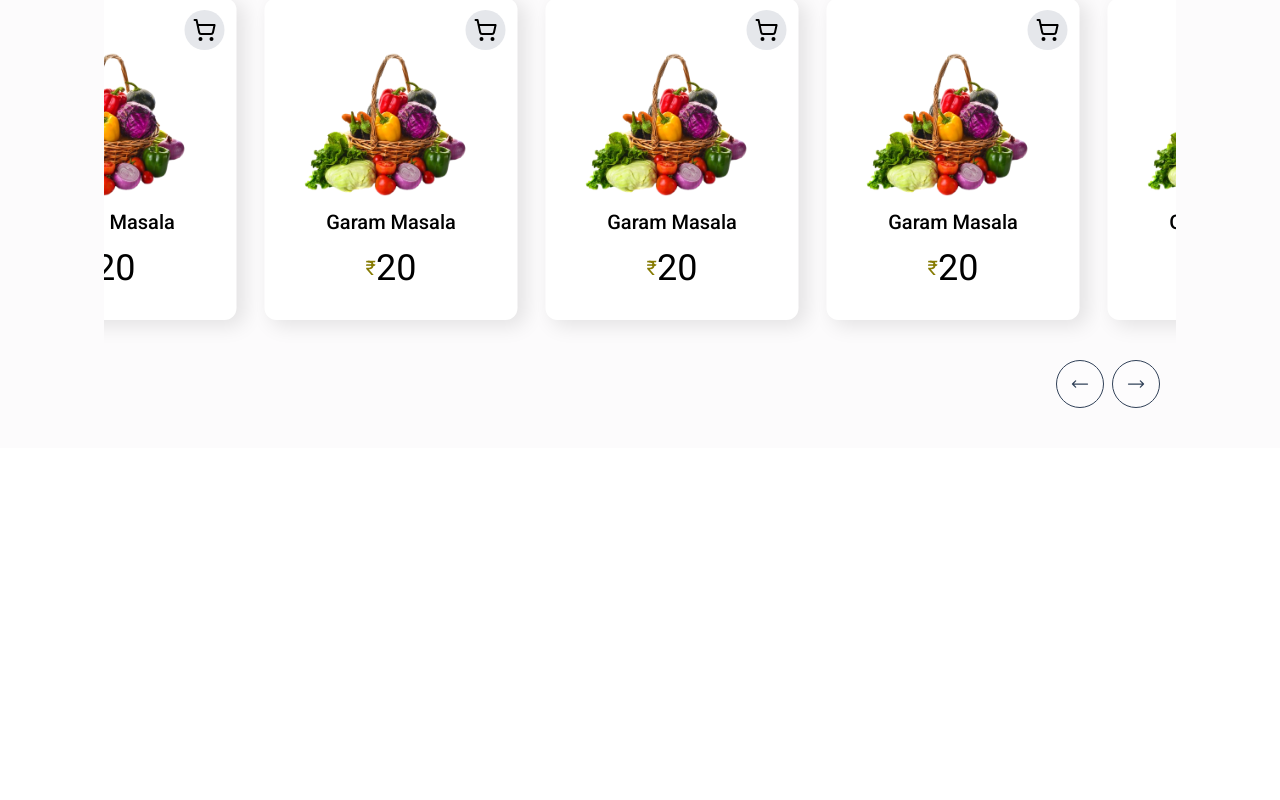
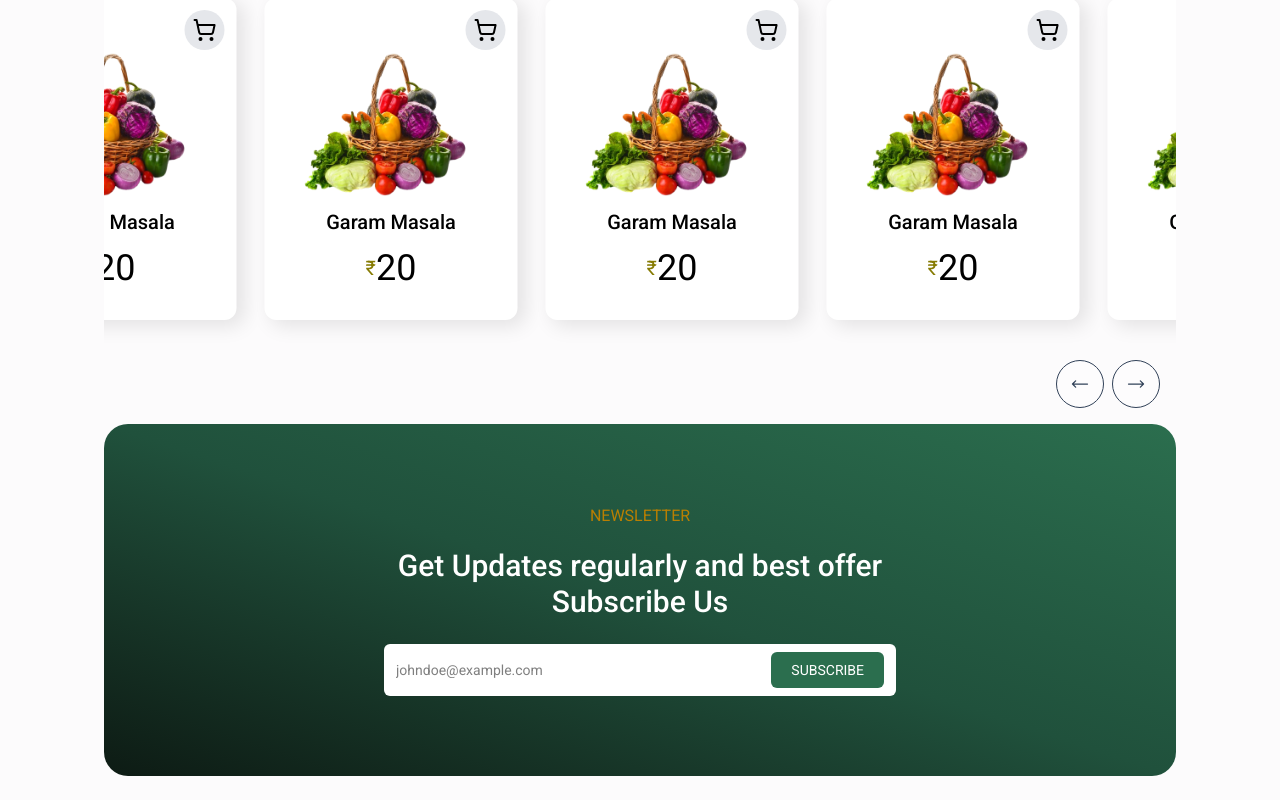
Before and after one commit to rishabhnema21/grocer, a React (Vite) app in the folder client/: page / in a window 1280 px wide. Shown: the part 1902-2702 px from the top of the page. Before the commit the page ends 2350 px from the top, so only its background shows below. Built offline with nearby package versions, Linux system fonts and the light colour scheme.

Commit message:
Add Newsletter to Home

```diff
--- a/client/src/components/Caraousel.jsx
+++ b/client/src/components/Caraousel.jsx
@@ -10,8 +10,8 @@ export default function Caraousel({ children }) {
       animationDuration: 600,
       gap: 20,
       breakpoints: {
-        1024: { perView: 2 },
-        640: { perView: 1 },
+        1024: { perView: 3, gap: 16 },
+        640: { perView: 2, gap:5 },
       },
     }).mount();
 
--- /dev/null
+++ b/client/src/components/Newsletter.jsx
@@ -0,0 +1,17 @@
+import React from 'react'
+
+const Newsletter = () => {
+  return (
+    <div className='py-10 md:py-20 rounded-3xl flex flex-col justify-center items-center w-full bg-gradient-to-bl from-[#2B6E4E] via-[#20513C] to-[#0D1B14]'>
+        <h2 className='text-[#b97f02]'>NEWSLETTER</h2>
+        <h1 className='text-white text-xl md:text-3xl font-medium mt-5'>Get Updates regularly and best offer</h1>
+        <span className='text-white text-xl md:text-3xl font-medium'>Subscribe Us</span>
+        <div className='bg-white w-auto md:w-lg rounded-md py-2 px-3 mt-6 flex justify-between items-center'>
+            <input type="text" className='text-sm outline-none w-3/4' placeholder='johndoe@example.com'/>
+            <button className='bg-[#2B6E4E] hover:bg-[#1e5339] transition-all duration-200 ease-in cursor-pointer px-5 rounded-md text-sm text-white py-2'>SUBSCRIBE</button>
+        </div>
+    </div>
+  )
+}
+
+export default Newsletter
--- a/client/src/pages/Home.jsx
+++ b/client/src/pages/Home.jsx
@@ -3,6 +3,7 @@ import Hero from '../components/Hero'
 import Categories from '../components/Categories'
 import Showcase from '../components/Showcase'
 import OurItems from '../components/OurItems'
+import Newsletter from '../components/Newsletter'
 
 const Home = () => {
   return (
@@ -11,6 +12,7 @@ const Home = () => {
         <Categories />
         <Showcase />
         <OurItems />
+        <Newsletter />
     </div>
   )
 }
```
